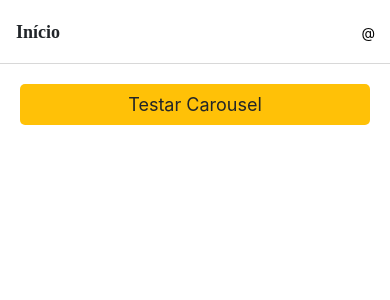
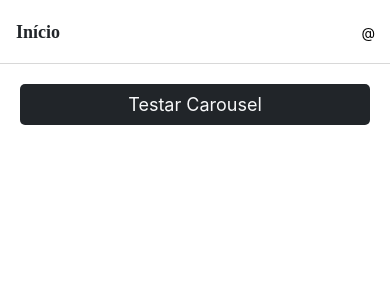
Before and after one commit to carlosxfelipe/shell-app, a React Native app: screen /Home in a window 390 px wide. Shown: the top 300 px of the page. Built offline with nearby package versions, Linux system fonts and the light colour scheme.

Commit message:
Update theme colors for improved contrast and accessibility

```diff
--- a/src/presentation/theme/theme.ts
+++ b/src/presentation/theme/theme.ts
@@ -10,18 +10,20 @@ export const theme = {
     info: '#0dcaf0',
     background: '#ffffff',
     text: '#212529',
+    onBackground: '#f8f9fa',
   },
   dark: {
-    primary: '#0d6efd',
-    secondary: '#adb5bd',
-    tertiary: '#efefef',
+    primary: '#375a7f',
+    secondary: '#444',
+    tertiary: '#343a40',
     brand: '#e41e2b',
-    success: '#198754',
-    warning: '#ffc107',
-    danger: '#dc3545',
-    info: '#0dcaf0',
-    background: '#000000',
+    success: '#28a745',
+    warning: '#f39c12',
+    danger: '#c0392b',
+    info: '#17a2b8',
+    background: '#121212',
     text: '#f8f9fa',
+    onBackground: '#212529',
   },
 };
 
--- a/src/presentation/theme/useGlobalStyles.ts
+++ b/src/presentation/theme/useGlobalStyles.ts
@@ -22,7 +22,7 @@ export const useGlobalStyles = () => {
       backgroundColor: currentTheme.background,
     },
     primaryButton: {
-      backgroundColor: currentTheme.warning,
+      backgroundColor: theme.dark.onBackground,
       borderRadius: 5,
       padding: 10,
       marginBottom: 10,
@@ -30,7 +30,7 @@ export const useGlobalStyles = () => {
       alignItems: 'center',
     },
     buttonText: {
-      color: currentTheme.text,
+      color: theme.light.onBackground,
       fontSize: 18,
     },
   });
```
